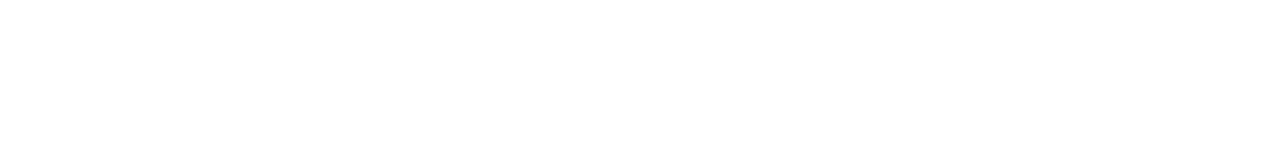
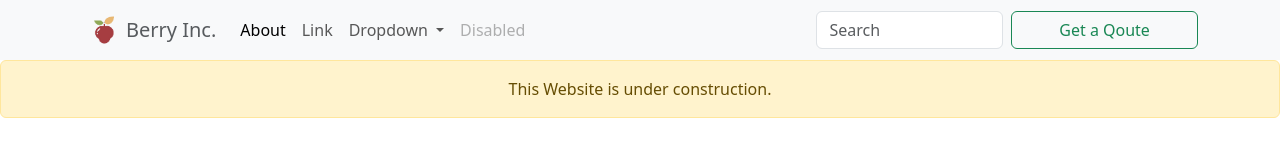
Before and after one commit to berryinnovations/berryinnovations.github.io, a plain HTML site: page index.html in a window 1280 px wide. Drawn offline with nearby package versions, Linux system fonts and the light colour scheme.

Commit message:
added navbar and banner

```diff
--- a/index.html
+++ b/index.html
@@ -10,7 +10,47 @@
 
 
 
+    <nav class="navbar navbar-expand-lg bg-body-tertiary">
+      <div class="container">
+        <img src="./berry innovations logo.png" width="44" alt="Berry innovations logo">
+        <a class="navbar-brand text-muted" href="./index.html">Berry Inc.</a>
+        <button class="navbar-toggler" type="button" data-bs-toggle="collapse" data-bs-target="#navbarSupportedContent" aria-controls="navbarSupportedContent" aria-expanded="false" aria-label="Toggle navigation">
+          <span class="navbar-toggler-icon"></span>
+        </button>
+        <div class="collapse navbar-collapse" id="navbarSupportedContent">
+          <ul class="navbar-nav me-auto mb-2 mb-lg-0">
+            <li class="nav-item">
+              <a class="nav-link active" aria-current="page" href="#">About</a>
+            </li>
+            <li class="nav-item">
+              <a class="nav-link" href="#">Link</a>
+            </li>
+            <li class="nav-item dropdown">
+              <a class="nav-link dropdown-toggle" href="#" role="button" data-bs-toggle="dropdown" aria-expanded="false">
+                Dropdown
+              </a>
+              <ul class="dropdown-menu">
+                <li><a class="dropdown-item" href="#">Action</a></li>
+                <li><a class="dropdown-item" href="#">Another action</a></li>
+                <li><hr class="dropdown-divider"></li>
+                <li><a class="dropdown-item" href="#">Something else here</a></li>
+              </ul>
+            </li>
+            <li class="nav-item">
+              <a class="nav-link disabled" aria-disabled="true">Disabled</a>
+            </li>
+          </ul>
+          <form class="d-flex" role="search">
+            <input class="form-control me-2" type="search" placeholder="Search" aria-label="Search">
+            <button class="btn btn-outline-success w-100" type="submit">Get a Qoute</button>
+          </form>
+        </div>
+      </div>
+    </nav>
 
+    <div class="alert alert-warning text-center" role="alert">
+      This Website is under construction.
+    </div>
 
 
     <!-- Font Awesome -->
```
Also changed, not shown: berry innovations logo.png (added), logo.jpg (deleted).
